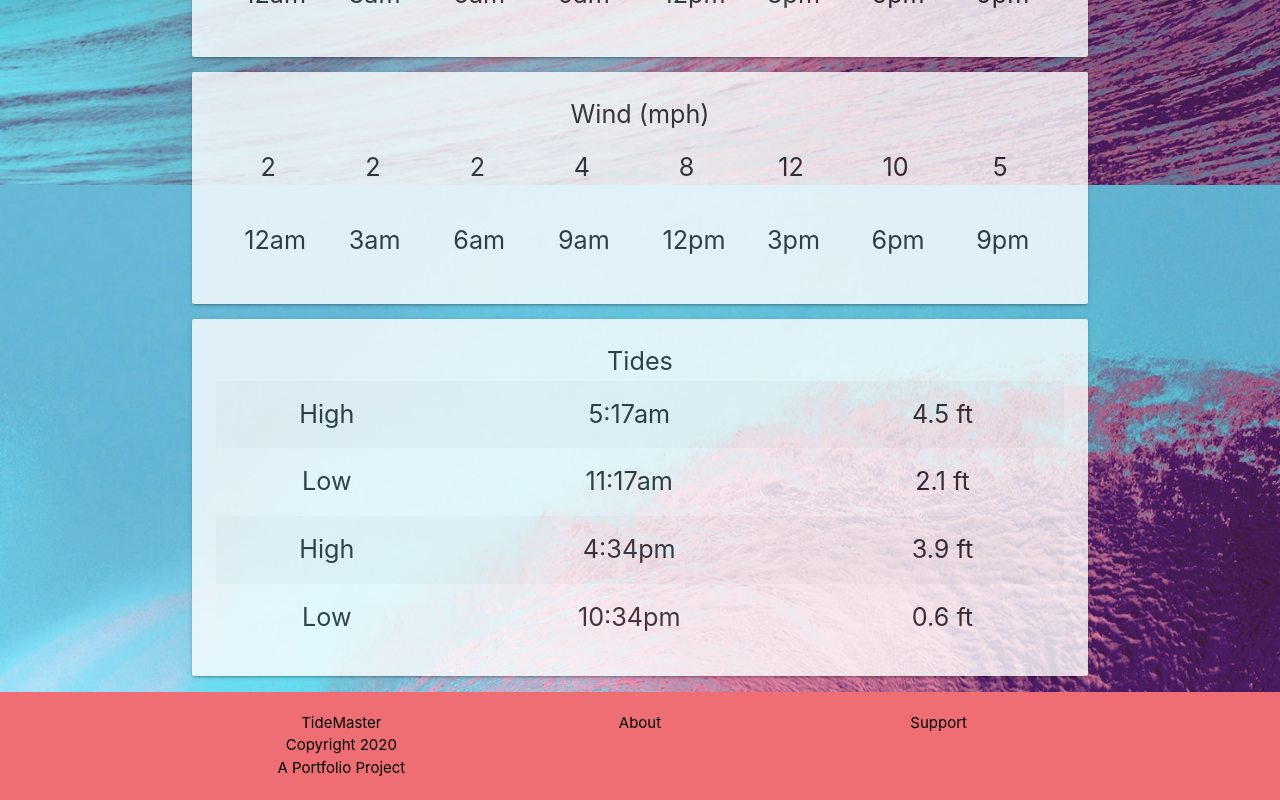
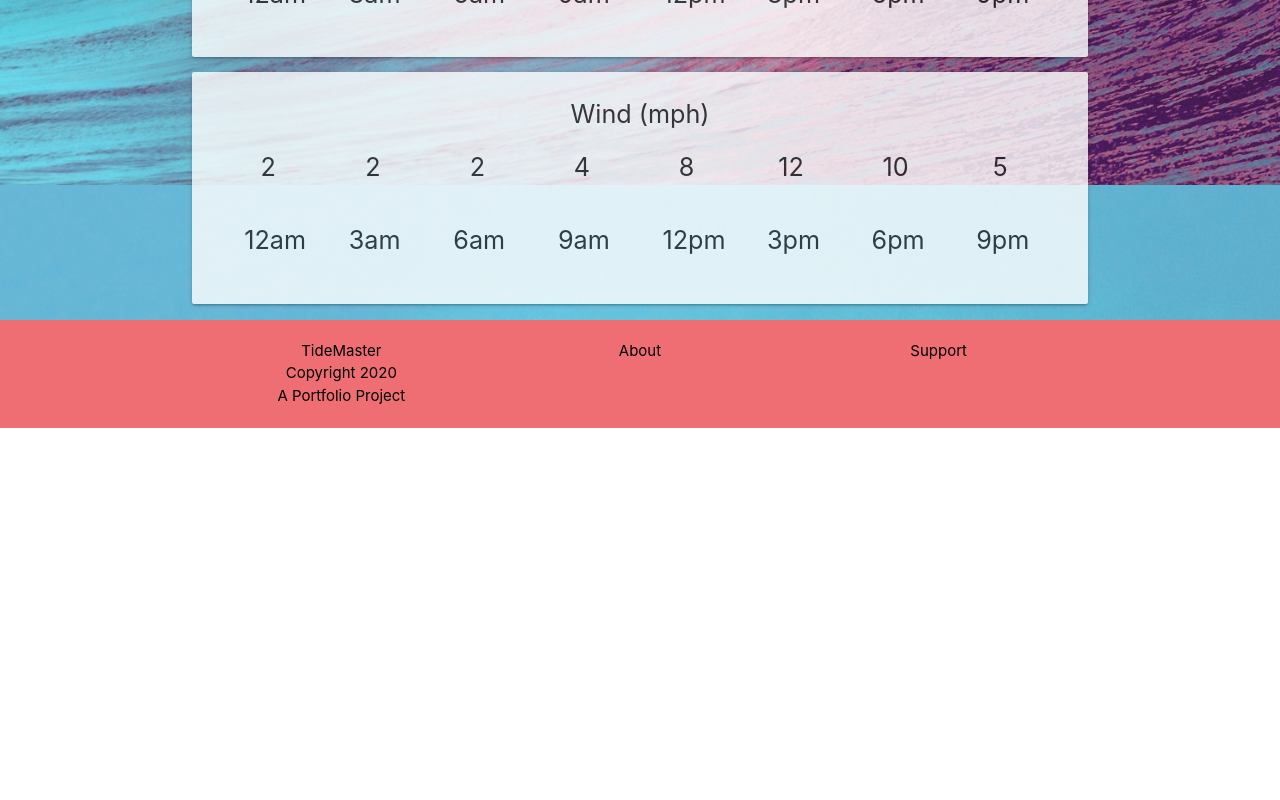
Before and after one commit to graysonventers/tidemaster, a React (Create React App) app in the folder client/: page /reports/1 in a window 1280 px wide. Shown: the part 1159-1959 px from the top of the page. After the commit the page ends 1587 px from the top, so only its background shows below. Built offline with nearby package versions, Linux system fonts and the light colour scheme; no server answers.

Commit message:
commented out Tide component as tide info will have to come from a separate data source

```diff
--- a/client/src/components/report/Report.js
+++ b/client/src/components/report/Report.js
@@ -51,7 +51,7 @@ const Report = ({ auth: { user }, surf, surf: { surfSpot, loading }, match, getS
                     <Waves surf={surf}/>
                     <Swell surf={surf}/>
                     <Wind surf={surf}/>
-                    <Tide surf={surf}/>
+                    {/* <Tide surf={surf}/> */}
                 </div>
             </div>
             <Footer />
```
